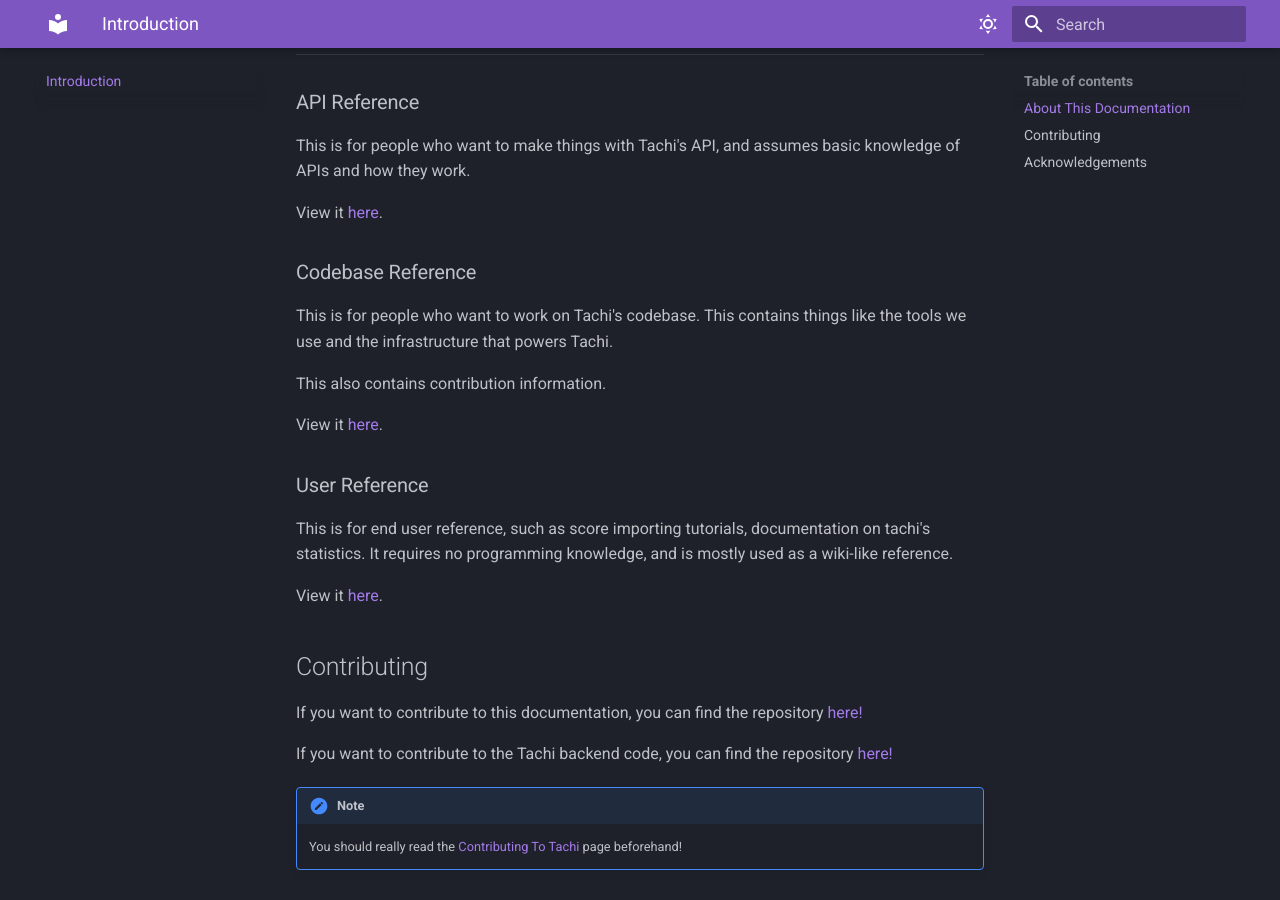
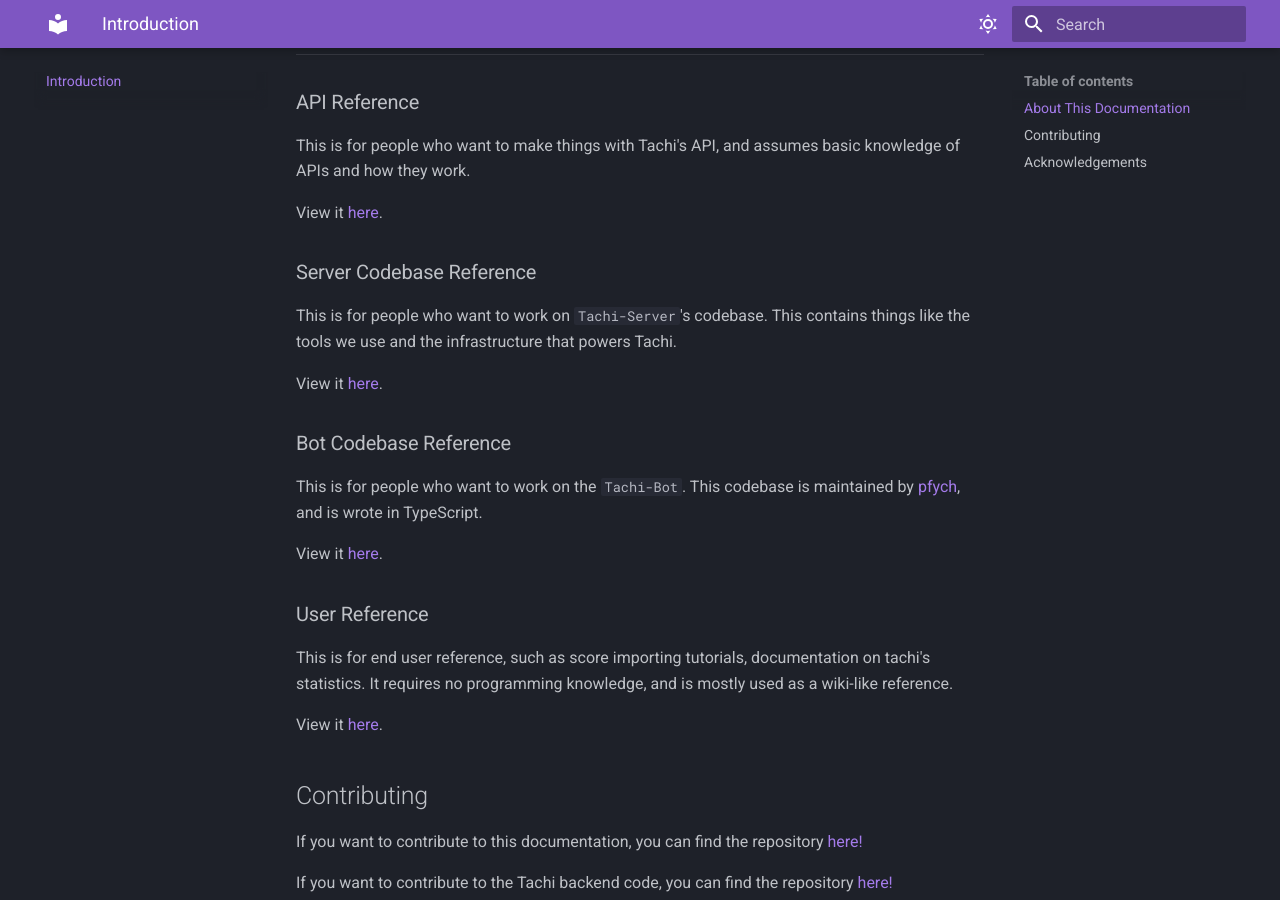
Before and after one commit to zkrising/Tachi, an MkDocs documentation site: the page built from docs/docs/index.md, in a window 1280 px wide and 900 px high, scrolled down 434 px. Built offline with MkDocs 1.6.1 and Material for MkDocs 9.7.7, drawn with Linux system fonts in a browser that asks for light colours.

Commit message:
Mention the bot docs.

```diff
--- a/docs/docs/index.md
+++ b/docs/docs/index.md
@@ -19,15 +19,20 @@
 
 View it [here](./api/overview.md).
 
-### Codebase Reference
+### Server Codebase Reference
 
-This is for people who want to work on Tachi's codebase.
+This is for people who want to work on `Tachi-Server`'s codebase.
 This contains things like the tools we use and the
 infrastructure that powers Tachi.
 
-This also contains contribution information.
+View it [here](./tachi-server/overview.md).
 
-View it [here](./tachi-server/overview.md).
+### Bot Codebase Reference
+
+This is for people who want to work on the `Tachi-Bot`.
+This codebase is maintained by [pfych](https://github.com/pfych), and is wrote in TypeScript.
+
+View it [here](./tachi-bot/overview.md).
 
 ### User Reference
 
```
